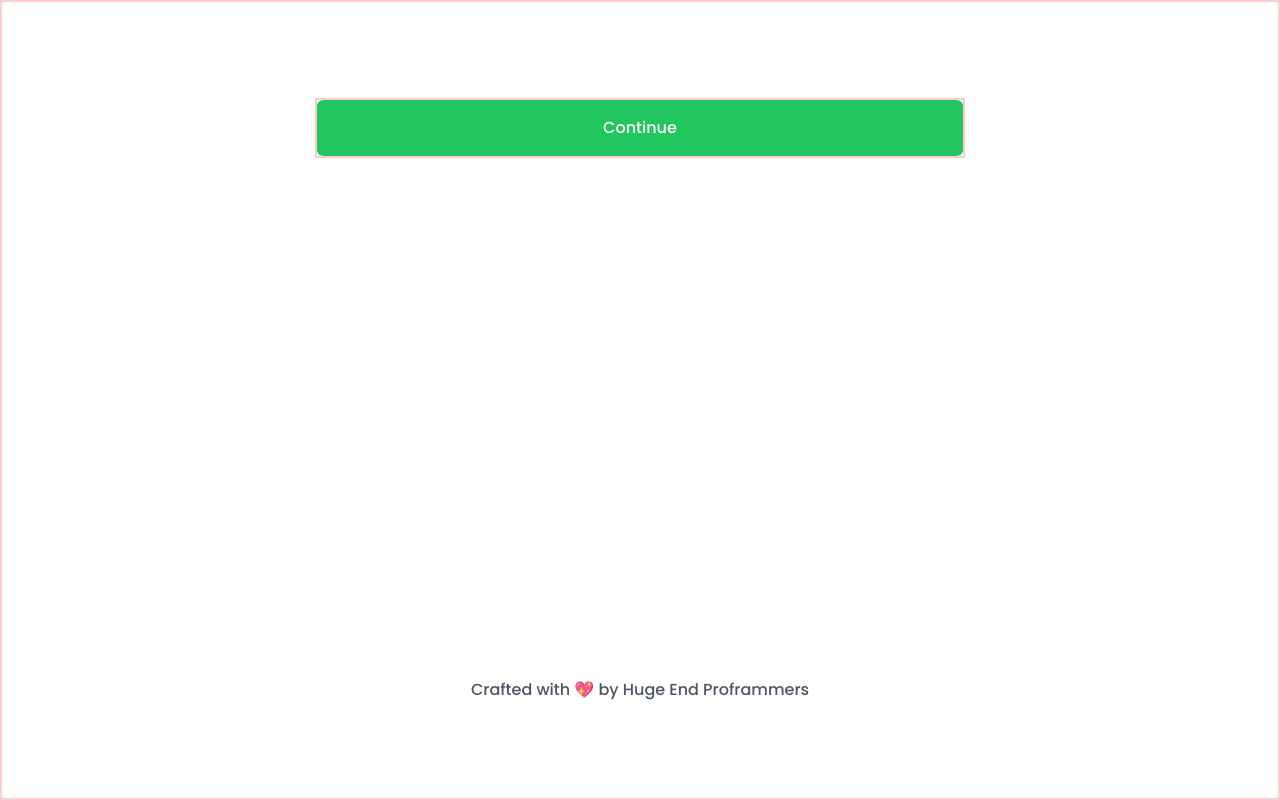
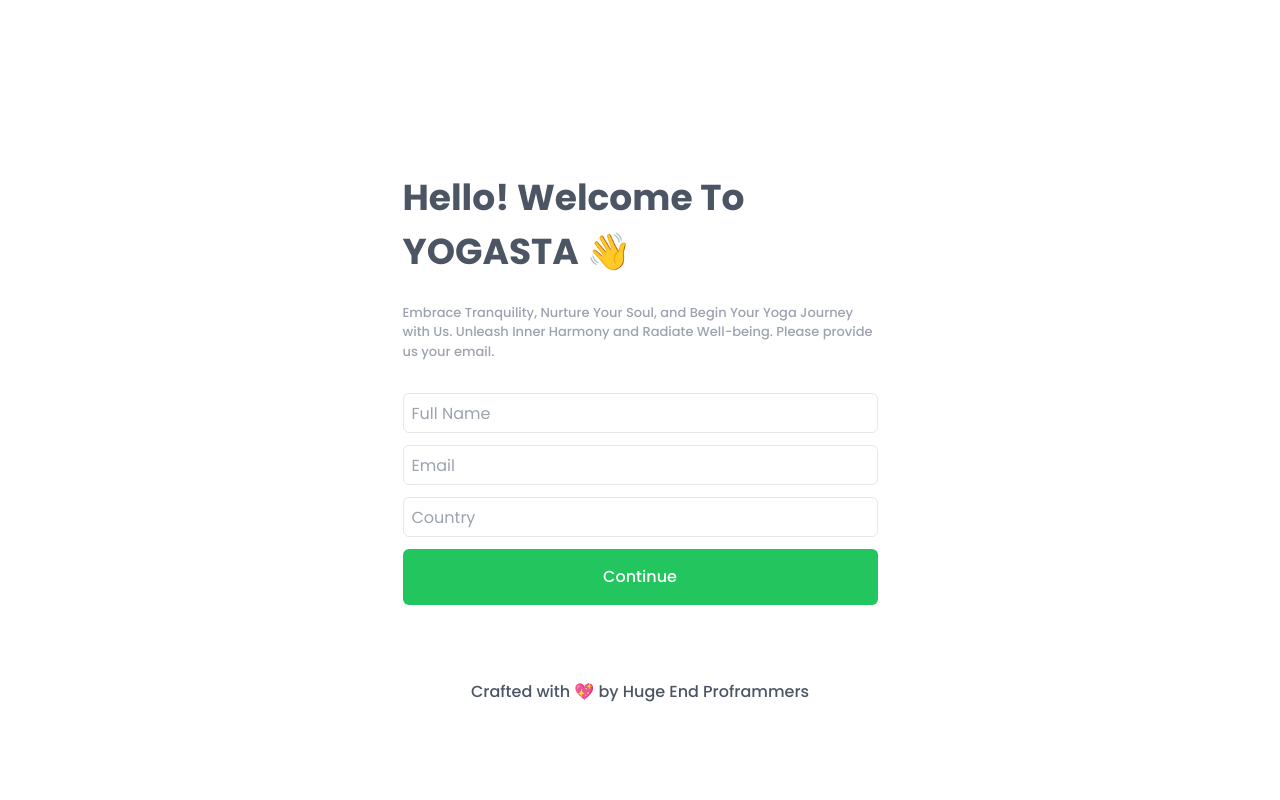
Before and after one commit to nirajansigdel/shreevedicwellness, a Next.js app: page / in a window 1280 px wide. Built offline with nearby package versions, Linux system fonts and the light colour scheme.

Commit message:
first page

```diff
--- a/src/app/page.tsx
+++ b/src/app/page.tsx
@@ -1,14 +1,16 @@
 import Image from "next/image";
 
 import Button from "../components/Button";
+import Form1 from "../components/Form1";
 
 export default function Home() {
   return (
-    <main className="flex border-red min-h-screen flex-col items-center justify-between p-24">
-      <div className="border-red w-3/5 h-full">
-        <Button>Continue</Button>
+    <main className="flex  min-h-screen flex-col items-center justify-between p-24">
+      <div className=" max-w-[475px] h-full m-auto">
+        <Form1 />
       </div>
-      <p className="text-[#4B5563] font-medium text-[16px]  text-center">
+
+      <p className="text-[#4B5563] font-medium text-[16px]  text-center ">
         Crafted with 💖 by Huge End Proframmers
       </p>
     </main>
--- a/src/components/Form1/index.jsx
+++ b/src/components/Form1/index.jsx
@@ -1,7 +1,32 @@
 import React from "react";
 
+import Input from "../Input";
+import Button from "../Button";
+
 function Form1() {
-  return <div>Form1</div>;
+  return (
+    <div>
+      <p className="text-[#4B5563] font-bold text-[36px]">
+        Hello! Welcome To YOGASTA 👋
+      </p>
+
+      <p className="text-[#9CA3AF] font-medium text-[13px] mt-6">
+        Embrace Tranquility, Nurture Your Soul, and Begin Your Yoga Journey with
+        Us. Unleash Inner Harmony and Radiate Well-being. Please provide us your
+        email.
+      </p>
+
+      <div className="flex flex-col gap-3 mt-8 mb-3">
+        <Input type="text" placeholder="Full Name" />
+
+        <Input type="text" placeholder="Email" />
+
+        <Input type="text" placeholder="Country" />
+      </div>
+
+      <Button>Continue</Button>
+    </div>
+  );
 }
 
 export default Form1;
--- /dev/null
+++ b/src/components/Input/index.jsx
@@ -0,0 +1,61 @@
+"use client";
+import React, { forwardRef, useState } from "react";
+
+const Input = forwardRef(
+  (
+    {
+      id,
+      className,
+      placeholder,
+      type,
+      rows,
+      onChange,
+      error,
+      hint,
+      showEye,
+      ...otherProps
+    },
+    ref
+  ) => {
+    return (
+      <>
+        {type === "textarea" ? (
+          <div className="flex flex-col gap-1 w-full">
+            <textarea
+              ref={ref}
+              onChange={onChange}
+              className={`border w-full px-2 rounded-md text-s focus:outline-none focus:border-blue-500 ${className}`}
+              placeholder={placeholder}
+              rows={rows ? rows : "10"}
+              {...otherProps}
+            ></textarea>
+            {!error && hint && (
+              <p className="text-sm px-1 text-gray-400">{hint}</p>
+            )}
+            <p className="text-sm px-1 text-red-400">{error}</p>
+          </div>
+        ) : (
+          <div className="flex flex-col gap-1 w-full">
+            <div className="relative flex items-center">
+              <input
+                ref={ref}
+                onChange={onChange}
+                className={`border w-full h-10 px-2 rounded-md text-s focus:outline-none focus:border-blue-500 ${className}`}
+                type={type}
+                placeholder={placeholder}
+                {...otherProps}
+              />
+            </div>
+
+            {!error && hint && (
+              <p className="text-sm px-1 text-gray-400">{hint}</p>
+            )}
+            {error && <p className="text-sm px-1 text-red-400">{error}</p>}
+          </div>
+        )}
+      </>
+    );
+  }
+);
+
+export default Input;
```
